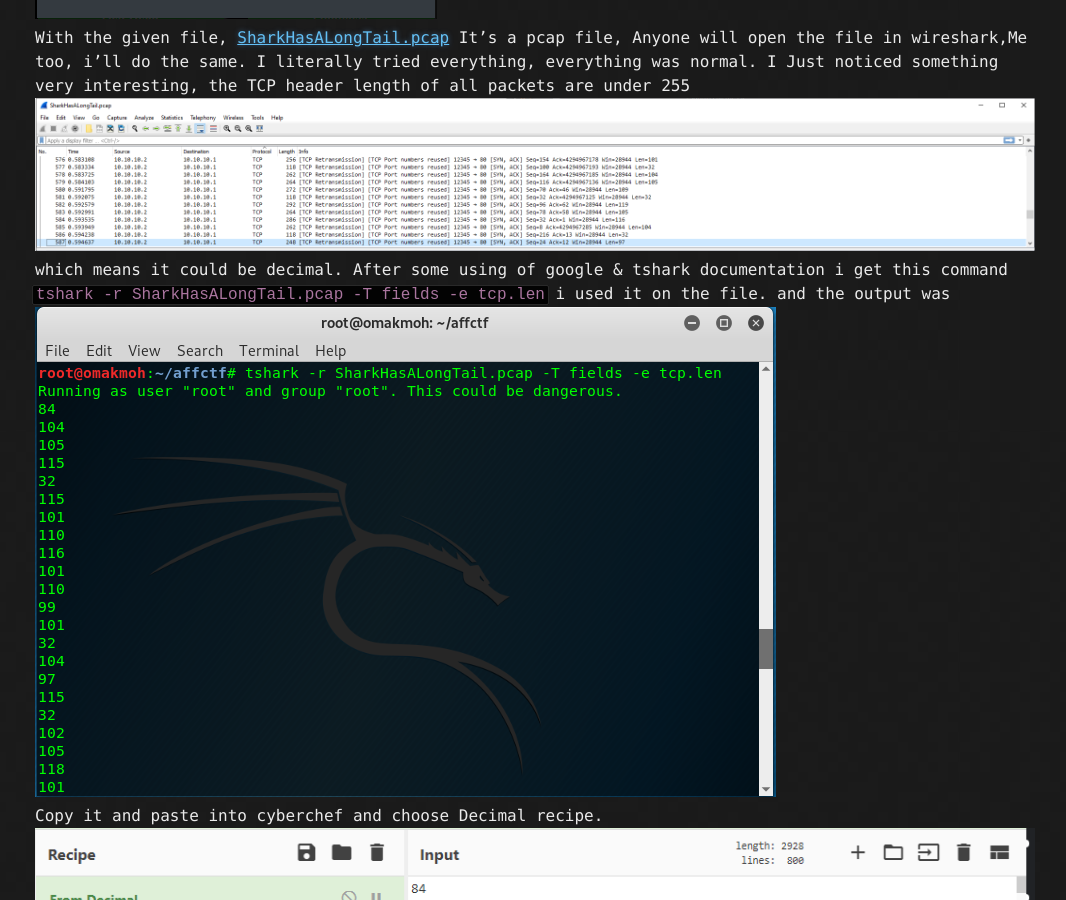
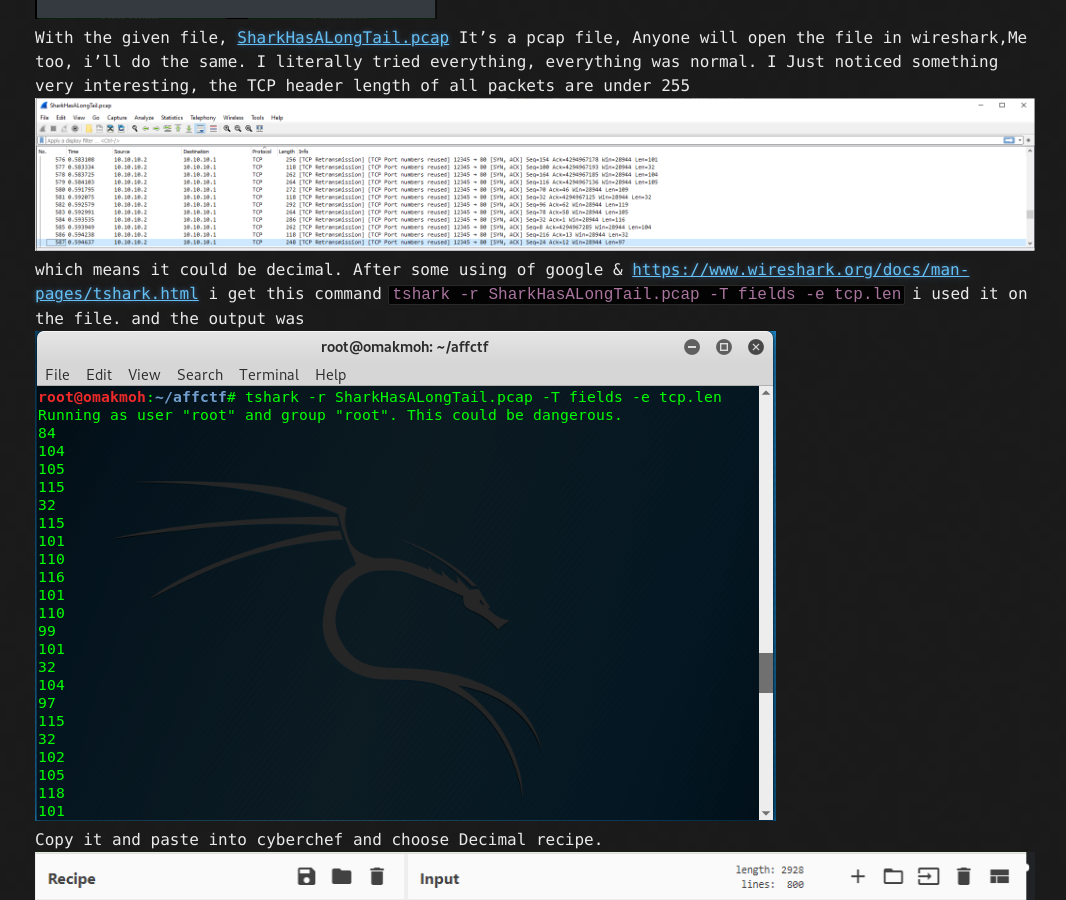
Before and after one commit to omakmoh/omakmoh.github.io-old, a Jekyll site: the page built from _posts/2020-11-18-affctf-misc.md, in a window 1280 px wide and 900 px high, scrolled down 633 px. Shown: the whole window, without its empty margins (105-1171 px from the left). Built offline with Jekyll 4.4.1, drawn with Linux system fonts in a browser that asks for light colours; part of the change alters nothing that is shown.

Commit message:
Update 2020-11-18-affctf-misc.md

```diff
--- a/_posts/2020-11-18-affctf-misc.md
+++ b/_posts/2020-11-18-affctf-misc.md
@@ -12,7 +12,7 @@ Anyone will open the file in wireshark,Me too, i'll do the same.
 I literally tried everything, everything was normal.
 I Just noticed something very interesting, the TCP header length of all packets are under 255
 ![](/../../assets/affctf/packetslen.png)<br>
-which means it could be decimal. After some using of google & tshark documentation i get this command `tshark -r SharkHasALongTail.pcap -T fields -e tcp.len`
+which means it could be decimal. After some using of google & [https://www.wireshark.org/docs/man-pages/tshark.html](tshark documentation) i get this command `tshark -r SharkHasALongTail.pcap -T fields -e tcp.len`
 i used it on the file. and the output was
 ![](/../../assets/affctf/output.png)<br>
 Copy it and paste into cyberchef and choose Decimal recipe.
```
